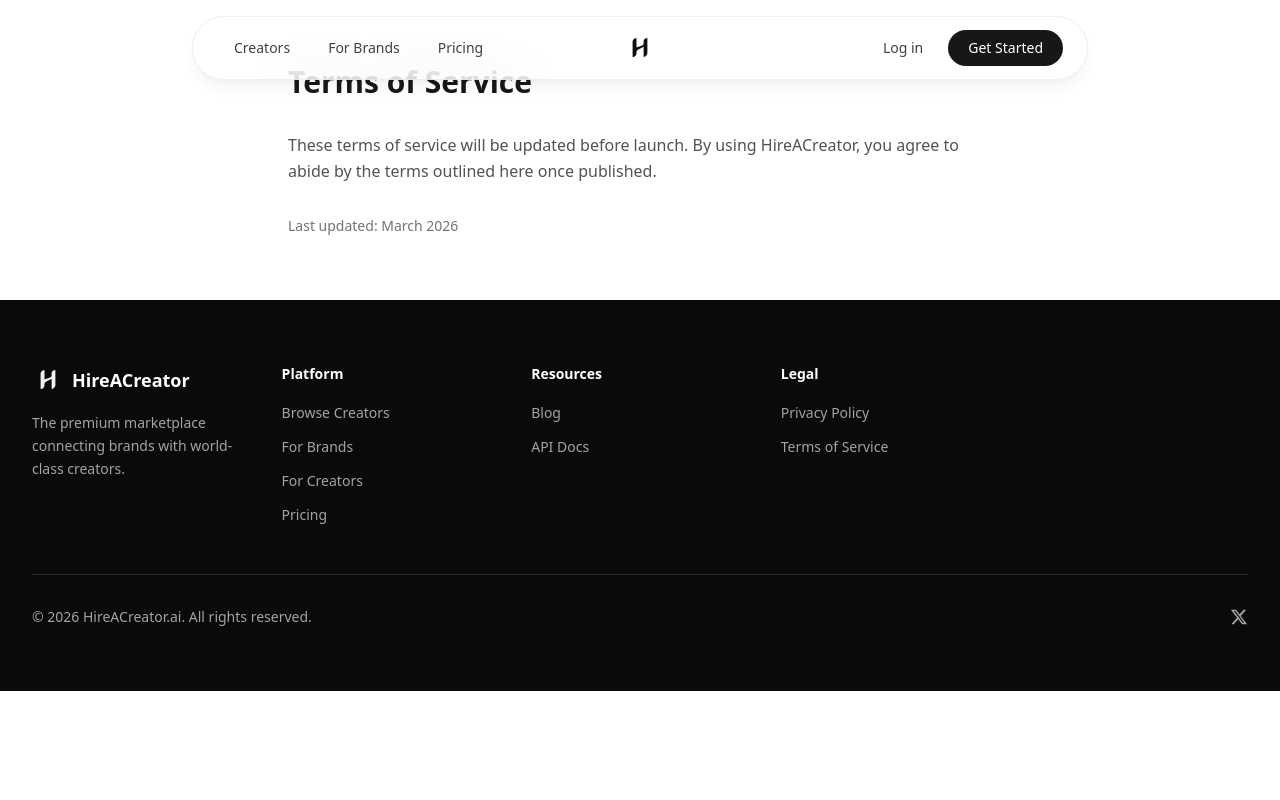
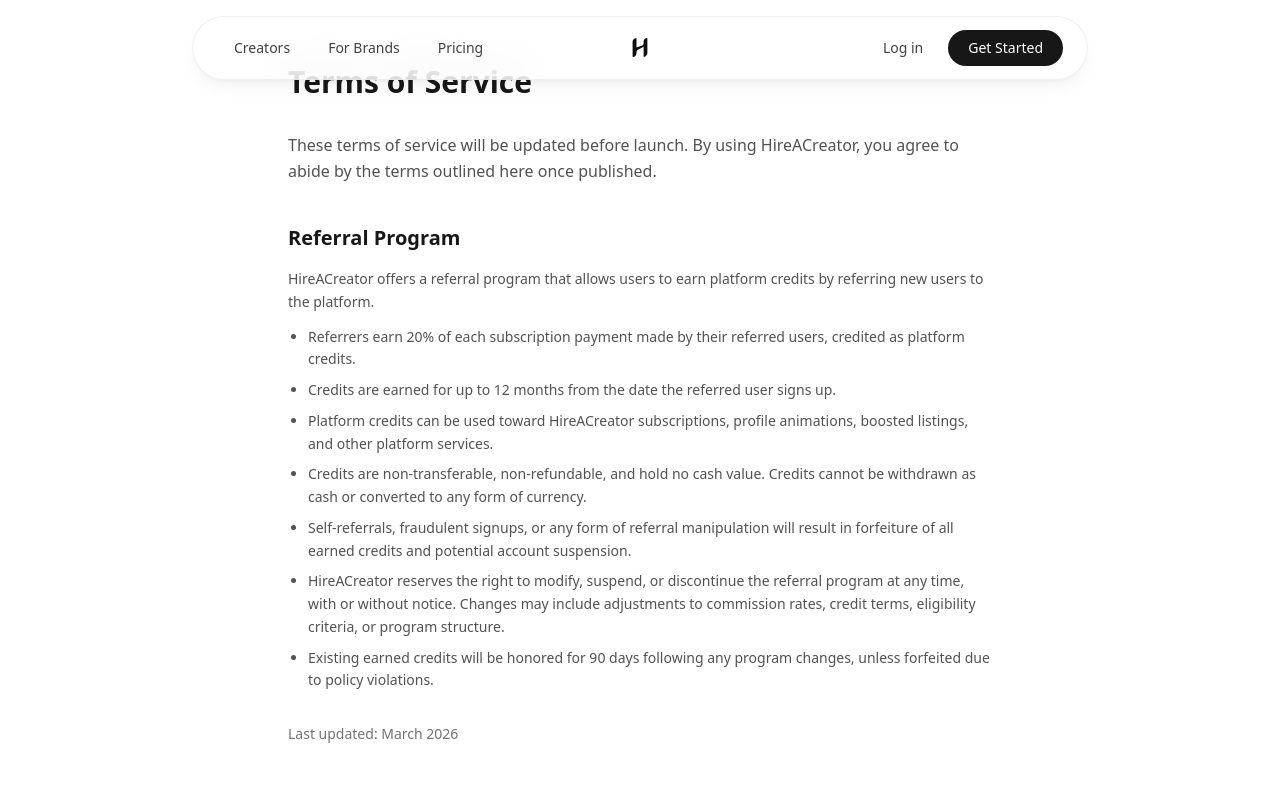
Before and after one commit to flinchify/hireacreator.ai, a Next.js app: page /terms in a window 1280 px wide. Shown: the top 800 px of the page. Built offline with nearby package versions, Linux system fonts and the light colour scheme; no server answers.

Commit message:
Referrals: credits not cash, policy terms, subject to change clause, credit balance tracking

```diff
--- a/app/api/referrals/route.ts
+++ b/app/api/referrals/route.ts
@@ -20,6 +20,10 @@ export async function GET() {
   if (!user) return NextResponse.json({ error: "unauthorized" }, { status: 401 });
 
   const sql = getDb();
+
+  // Get user's credit balance
+  const balanceRow = await sql`SELECT credit_balance_cents FROM users WHERE id = ${user.id}`;
+  const creditBalanceCents = (balanceRow[0]?.credit_balance_cents as number) || 0;
 
   const referrals = await sql`
     SELECT r.*, u.full_name, u.email, u.avatar_url, u.subscription_tier, u.created_at AS user_created
@@ -65,6 +69,7 @@ export async function GET() {
       totalReferrals: stats[0]?.total_referrals || 0,
       activePaying: stats[0]?.active_paying || 0,
       totalEarnedCents: stats[0]?.total_earned_cents || 0,
+      creditBalanceCents,
       monthlyEstimateCents,
     },
     referrals: referrals.map(r => ({
--- a/app/api/webhooks/stripe/route.ts
+++ b/app/api/webhooks/stripe/route.ts
@@ -114,15 +114,15 @@ export async function POST(request: Request) {
             if (ref.length > 0) {
               const commission = Math.floor(amountCents * (ref[0].commission_percent as number) / 100);
               if (commission > 0) {
-                // Log the commission
+                // Log the commission + add as platform credits
                 await sql`
-                  INSERT INTO referral_commissions (referral_id, referrer_id, amount_cents, source_event, stripe_invoice_id)
-                  VALUES (${ref[0].id}, ${ref[0].referrer_id}, ${commission}, ${'invoice.paid'}, ${invoice.id})
+                  INSERT INTO referral_commissions (referral_id, referrer_id, amount_cents, source_event, stripe_invoice_id, credited)
+                  VALUES (${ref[0].id}, ${ref[0].referrer_id}, ${commission}, ${'invoice.paid'}, ${invoice.id}, true)
                 `;
-                // Update totals
+                // Update totals + add credits to referrer's balance
                 await sql`UPDATE referrals SET total_earned_cents = total_earned_cents + ${commission} WHERE id = ${ref[0].id}`;
-                await sql`UPDATE users SET referral_earnings_cents = referral_earnings_cents + ${commission} WHERE id = ${ref[0].referrer_id}`;
-                console.log(`Referral commission: $${(commission / 100).toFixed(2)} to referrer ${ref[0].referrer_id}`);
+                await sql`UPDATE users SET referral_earnings_cents = referral_earnings_cents + ${commission}, credit_balance_cents = credit_balance_cents + ${commission} WHERE id = ${ref[0].referrer_id}`;
+                console.log(`Referral credit: $${(commission / 100).toFixed(2)} added to referrer ${ref[0].referrer_id}`);
               }
             }
           }
--- a/app/terms/page.tsx
+++ b/app/terms/page.tsx
@@ -13,6 +13,21 @@ export default function TermsPage() {
           <p className="text-neutral-600 leading-relaxed">
             These terms of service will be updated before launch. By using HireACreator, you agree to abide by the terms outlined here once published.
           </p>
+
+          <h2 className="font-display text-xl font-bold text-neutral-900 mt-10 mb-4">Referral Program</h2>
+          <div className="text-neutral-600 leading-relaxed space-y-3 text-sm">
+            <p>HireACreator offers a referral program that allows users to earn platform credits by referring new users to the platform.</p>
+            <ul className="list-disc pl-5 space-y-2">
+              <li>Referrers earn 20% of each subscription payment made by their referred users, credited as platform credits.</li>
+              <li>Credits are earned for up to 12 months from the date the referred user signs up.</li>
+              <li>Platform credits can be used toward HireACreator subscriptions, profile animations, boosted listings, and other platform services.</li>
+              <li>Credits are non-transferable, non-refundable, and hold no cash value. Credits cannot be withdrawn as cash or converted to any form of currency.</li>
+              <li>Self-referrals, fraudulent signups, or any form of referral manipulation will result in forfeiture of all earned credits and potential account suspension.</li>
+              <li>HireACreator reserves the right to modify, suspend, or discontinue the referral program at any time, with or without notice. Changes may include adjustments to commission rates, credit terms, eligibility criteria, or program structure.</li>
+              <li>Existing earned credits will be honored for 90 days following any program changes, unless forfeited due to policy violations.</li>
+            </ul>
+          </div>
+
           <p className="text-neutral-500 text-sm mt-8">
             Last updated: March 2026
           </p>
--- a/components/dashboard-content.tsx
+++ b/components/dashboard-content.tsx
@@ -394,7 +394,7 @@ function ReferralSection() {
       </div>
 
       <p className="text-xs text-neutral-500 mb-4 leading-relaxed">
-        Earn 20% of every subscription payment from people you refer — for 12 months. Share your link and get paid monthly.
+        Earn 20% of every subscription payment as platform credits from people you refer — for 12 months. Use credits toward your own Pro plan, animations, or boosted listings.
       </p>
 
       {/* Referral link */}
@@ -416,8 +416,8 @@ function ReferralSection() {
           <div className="text-[10px] text-neutral-500">Paying</div>
         </div>
         <div className="text-center py-2.5 bg-neutral-50 rounded-xl">
-          <div className="font-display text-lg font-bold text-neutral-900">${(data.stats.totalEarnedCents / 100).toFixed(2)}</div>
-          <div className="text-[10px] text-neutral-500">Earned</div>
+          <div className="font-display text-lg font-bold text-emerald-600">${((data.stats.creditBalanceCents || 0) / 100).toFixed(2)}</div>
+          <div className="text-[10px] text-neutral-500">Credits</div>
         </div>
       </div>
 
@@ -436,7 +436,7 @@ function ReferralSection() {
               {r.avatar ? <img src={r.avatar} alt="" className="w-7 h-7 rounded-full object-cover" /> : <div className="w-7 h-7 rounded-full bg-neutral-200 flex items-center justify-center"><span className="text-[10px] font-bold text-neutral-400">{(r.name || "?")[0]}</span></div>}
               <div className="flex-1 min-w-0">
                 <div className="text-xs font-medium text-neutral-900 truncate">{r.name}</div>
-                <div className="text-[10px] text-neutral-400">{r.tier === "free" ? "Free" : r.tier} · ${(r.totalEarnedCents / 100).toFixed(2)} earned</div>
+                <div className="text-[10px] text-neutral-400">{r.tier === "free" ? "Free" : r.tier} · ${(r.totalEarnedCents / 100).toFixed(2)} credited</div>
               </div>
               <span className={`text-[9px] font-bold uppercase px-1.5 py-0.5 rounded-full ${r.status === "active" ? "bg-emerald-100 text-emerald-700" : r.status === "churned" ? "bg-red-100 text-red-700" : "bg-neutral-100 text-neutral-500"}`}>
                 {r.status === "signed_up" ? "Free" : r.status}
@@ -445,6 +445,10 @@ function ReferralSection() {
           ))}
         </div>
       )}
+
+      <p className="text-[9px] text-neutral-300 mt-4 leading-relaxed">
+        Referral credits can be applied to subscriptions, animations, and boosted listings. Credits are non-transferable and have no cash value. Referral program terms are subject to change.
+      </p>
     </Card>
   );
 }
```
Also changed, not shown: db/add-credits.ts (added, +9 -0 lines).
